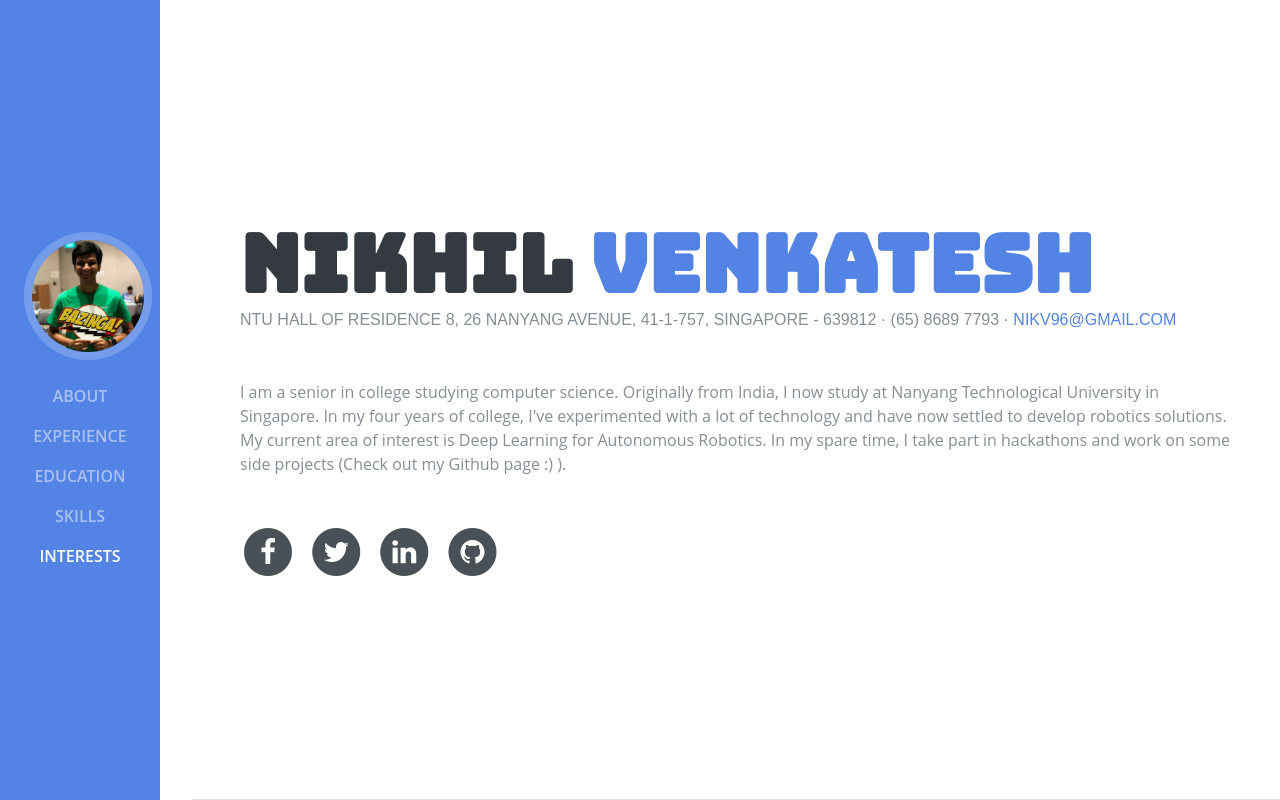
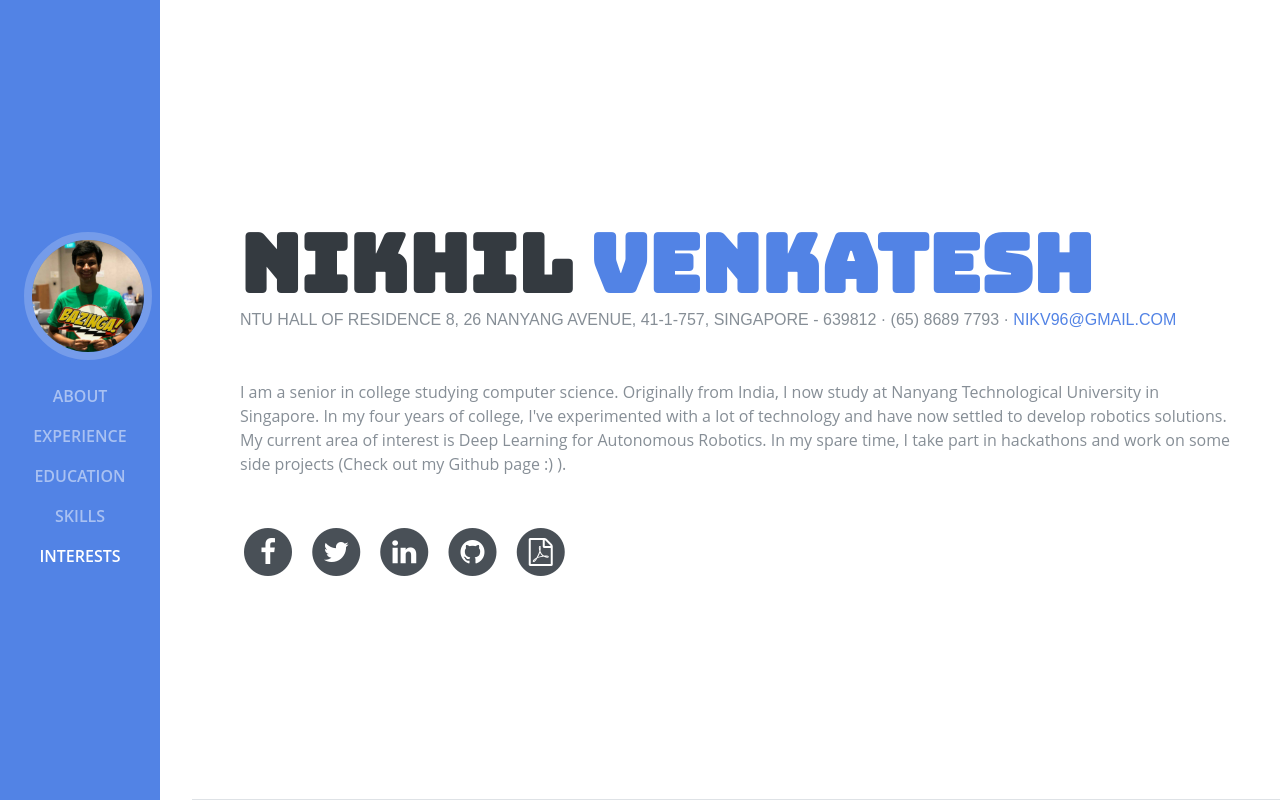
Before and after one commit to nikv96/nikv96.github.io, a plain HTML site: page index.html in a window 1280 px wide. Shown: the top 800 px of the page. Drawn offline with Linux system fonts and the light colour scheme; a web font is replaced by a local one.

Commit message:
Updated Resume

```diff
--- a/index.html
+++ b/index.html
@@ -96,6 +96,14 @@
                 <span class="fa-stack fa-lg">
                   <i class="fa fa-circle fa-stack-2x"></i>
                   <i class="fa fa-github fa-stack-1x fa-inverse"></i>
+                </span>
+              </a>
+            </li>
+            <li class="list-inline-item">
+              <a href="pdfs/resume.pdf" target="_blank">
+                <span class="fa-stack fa-lg">
+                  <i class="fa fa-circle fa-stack-2x"></i>
+                  <i class="fa fa-file-pdf-o fa-stack-1x fa-inverse"></i>
                 </span>
               </a>
             </li>
```
Also changed, not shown: 1 other file.
